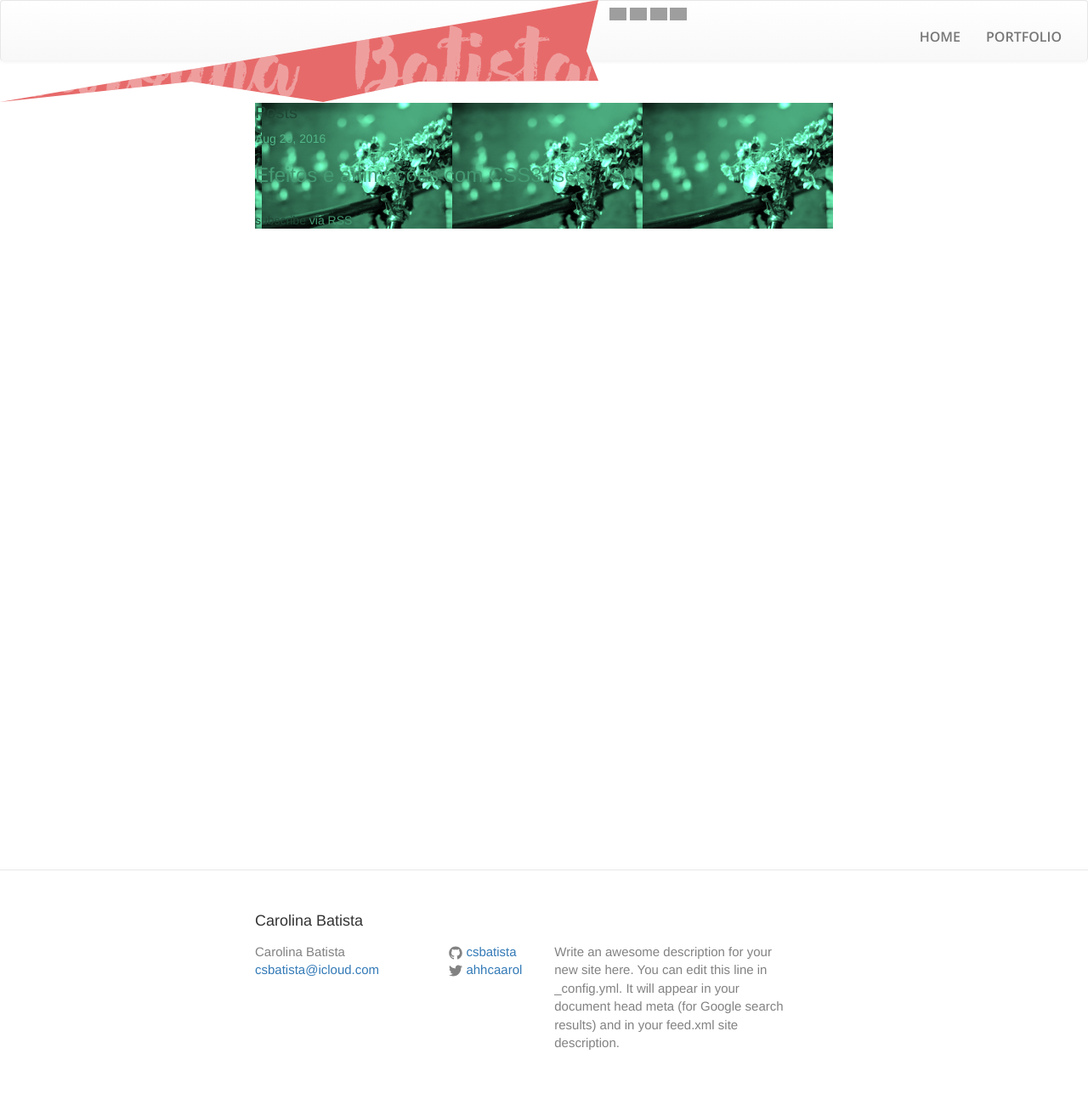
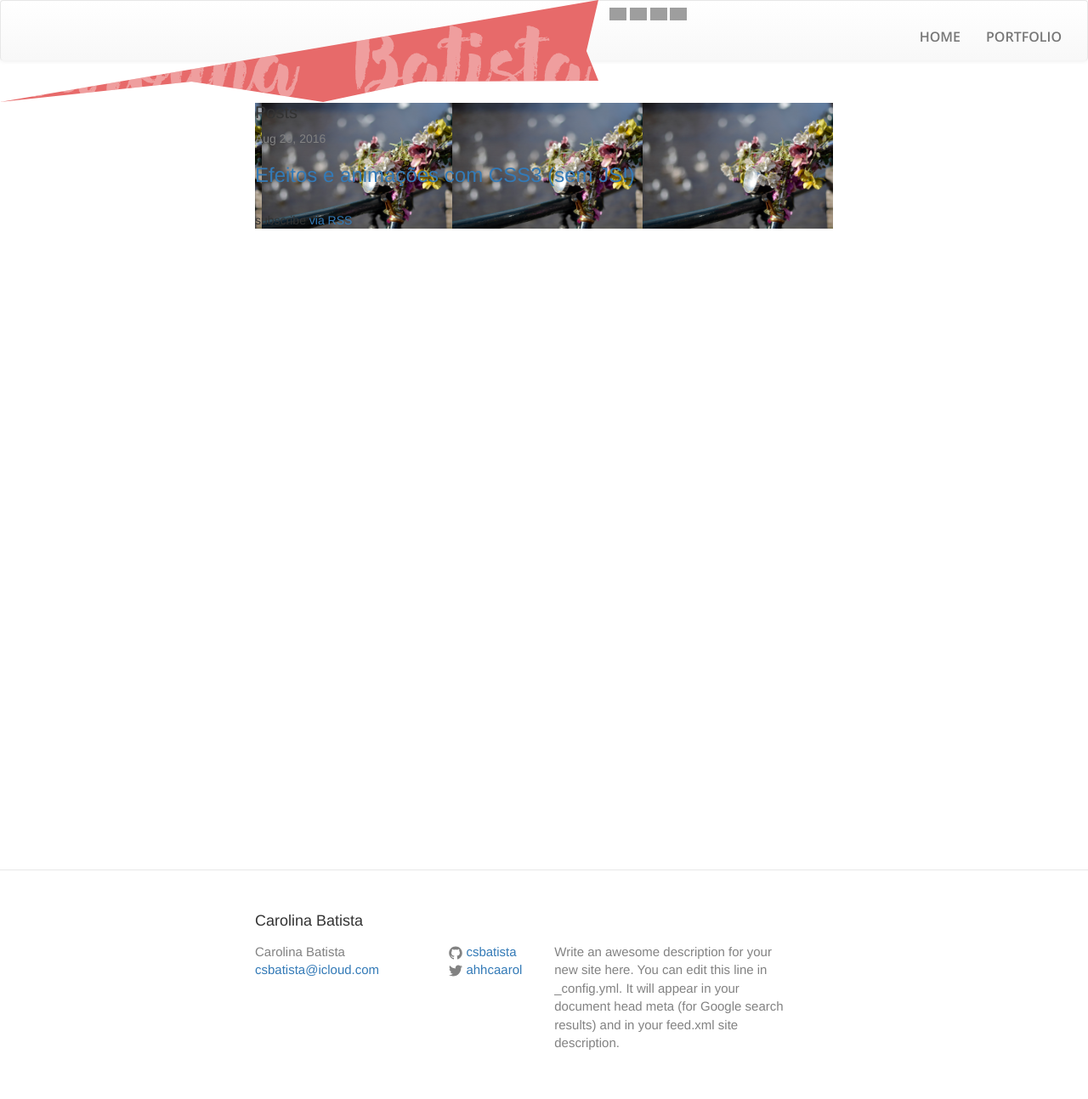
Before and after one commit to csbatista/csbatista.github.io, a Jekyll site: the page built from index_bkp.html, in a window 1280 px wide. Shown: the whole page at 85% size. Built offline with Jekyll 4.4.1, drawn with Linux system fonts in a browser that asks for light colours; nearby versions of some CDN libraries; some web fonts are replaced; grey boxes are pictures that could not be loaded.

Commit message:
ajustes home e about

```diff
--- a/_sass/_layout.scss
+++ b/_sass/_layout.scss
@@ -258,8 +258,8 @@ html,body, .home, .home-overlay { height: 100%; margin: 0px; padding: 0px; }
     background-size: auto 100%;
     background-position: right;
 
-    -webkit-filter: sepia(1) saturate(1) hue-rotate(180deg) brightness(0.8);
-    filter: sepia(1) saturate(2) hue-rotate(100deg);
+    /*-webkit-filter: sepia(1) saturate(1) hue-rotate(180deg) brightness(0.8);
+    filter: sepia(1) saturate(2) hue-rotate(100deg);*/
 
 
     @media screen and (max-width: 800px){
@@ -400,6 +400,7 @@ html,body, .home, .home-overlay { height: 100%; margin: 0px; padding: 0px; }
         background-color: #e76a6a;
         z-index: 5;
         -webkit-clip-path: polygon(0px 0px, 100% 0px, 98% 50%, 100% 100%, 0% 100%);
+        clip-path: polygon(100% 0px, 100% 0px, 98% 60px, 100% 95px, 70% 96px, 54% 120px, 32% 96px, 0% 120px);
     }
 }
 
@@ -526,13 +527,13 @@ ul.nav li a{
         position: absolute;
     }
 
-    background-image: url('../foto_about.png');
+    background-image: url('../foto_about.jpg');
     background-size: auto 100%;
     background-position: right;
 
     z-index: 0;
-    -webkit-filter: sepia(1) saturate(1) hue-rotate(180deg) brightness(0.8);
-    filter: sepia(1) saturate(2) hue-rotate(100deg);
+    /*-webkit-filter: sepia(1) saturate(1) hue-rotate(180deg) brightness(0.8);
+    filter: sepia(1) saturate(2) hue-rotate(100deg);*/
 
 }
 
```
